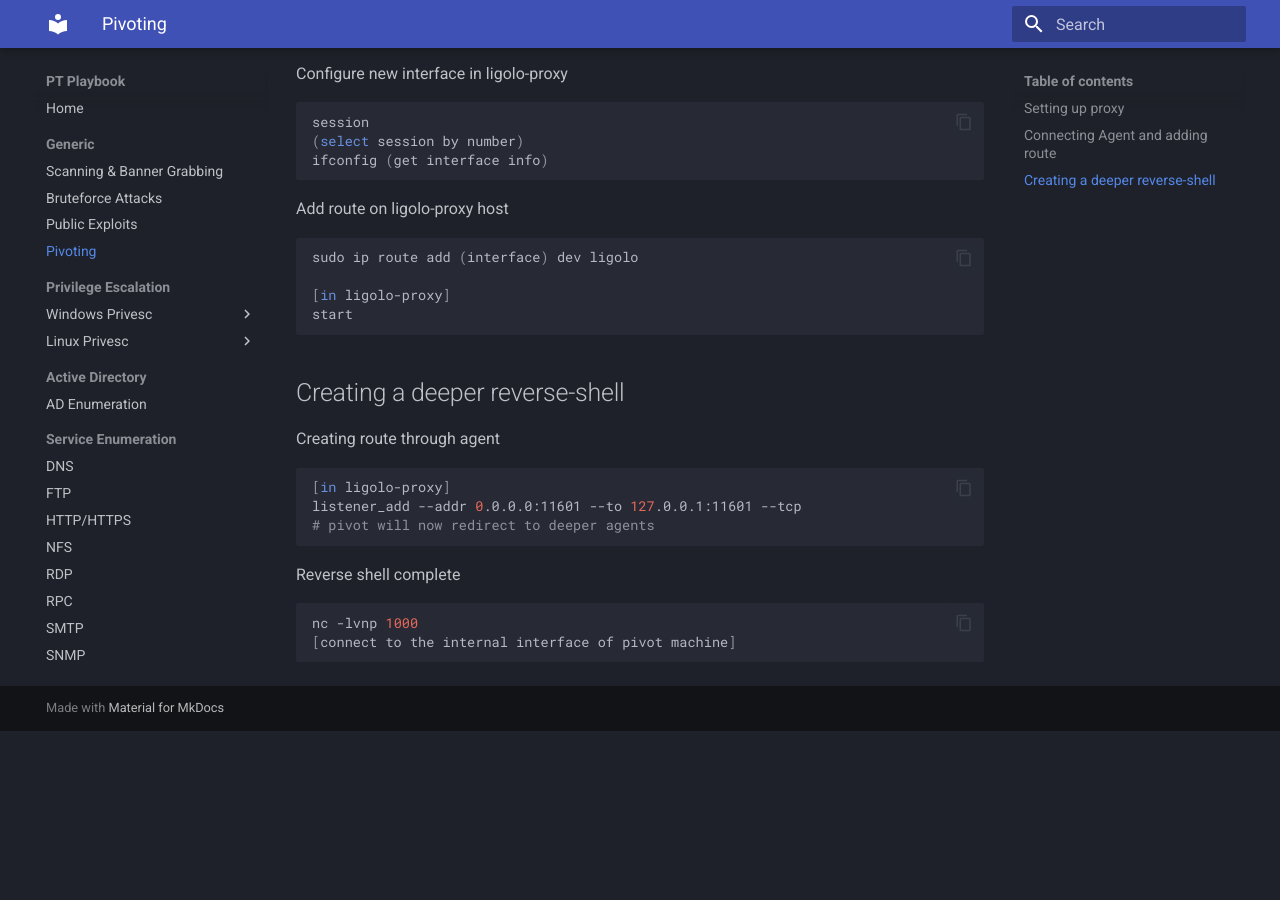
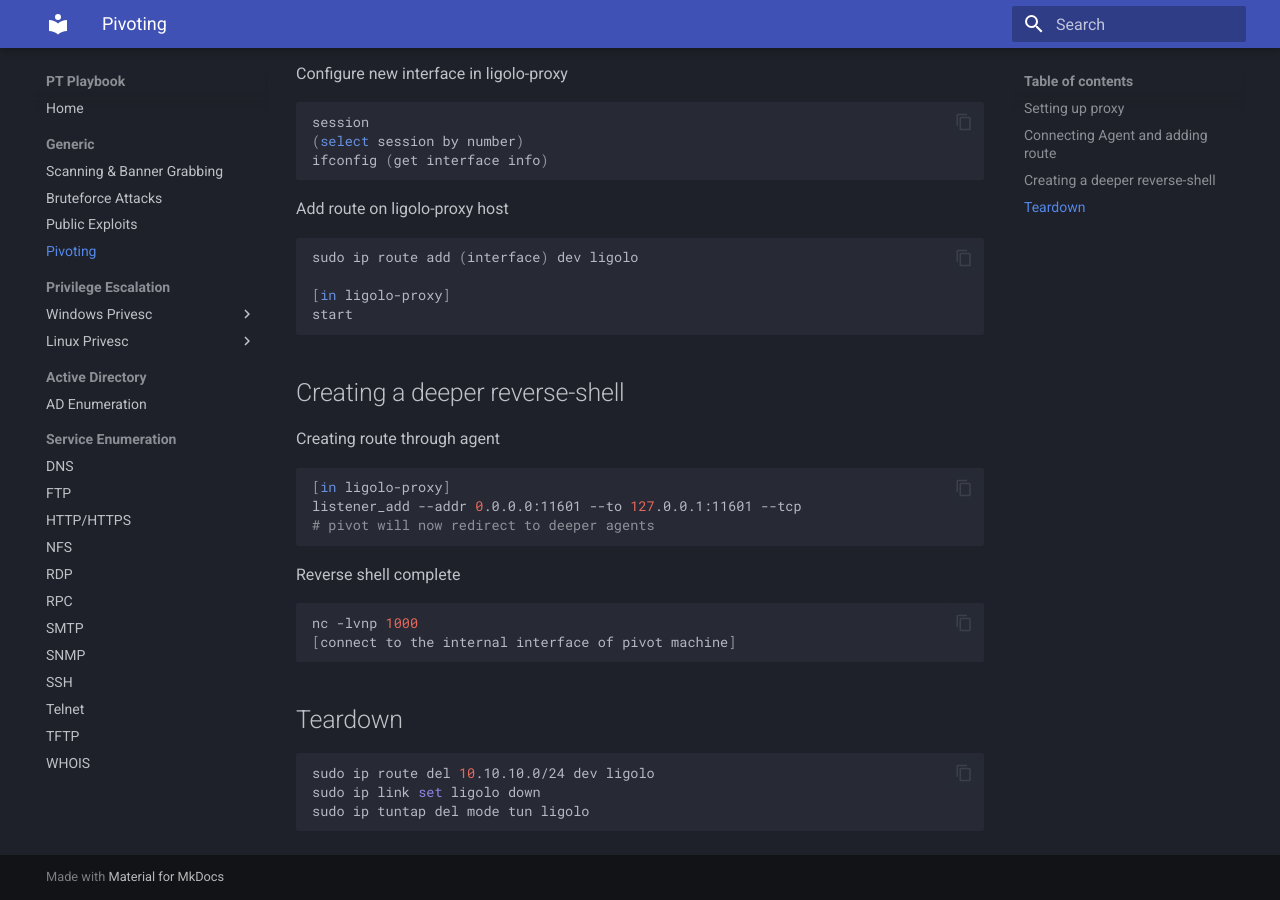
Before and after one commit to stafford-m/pt-playbook, an MkDocs documentation site: the page built from docs/generic/pivoting.md, in a window 1280 px wide and 900 px high, scrolled down 557 px. Built offline with MkDocs 1.6.1 and Material for MkDocs 9.7.7, drawn with Linux system fonts in a browser that asks for light colours; before the commit the page ends 1288 px from its top, so only the background shows below that.

Commit message:
add teardown to pivoting notes.

````diff
--- a/docs/generic/pivoting.md
+++ b/docs/generic/pivoting.md
@@ -49,3 +49,11 @@ Reverse shell complete
 nc -lvnp 1000
 [connect to the internal interface of pivot machine]
 ```
+
+## Teardown
+
+```bash
+sudo ip route del 10.10.10.0/24 dev ligolo
+sudo ip link set ligolo down
+sudo ip tuntap del mode tun ligolo
+```
````
